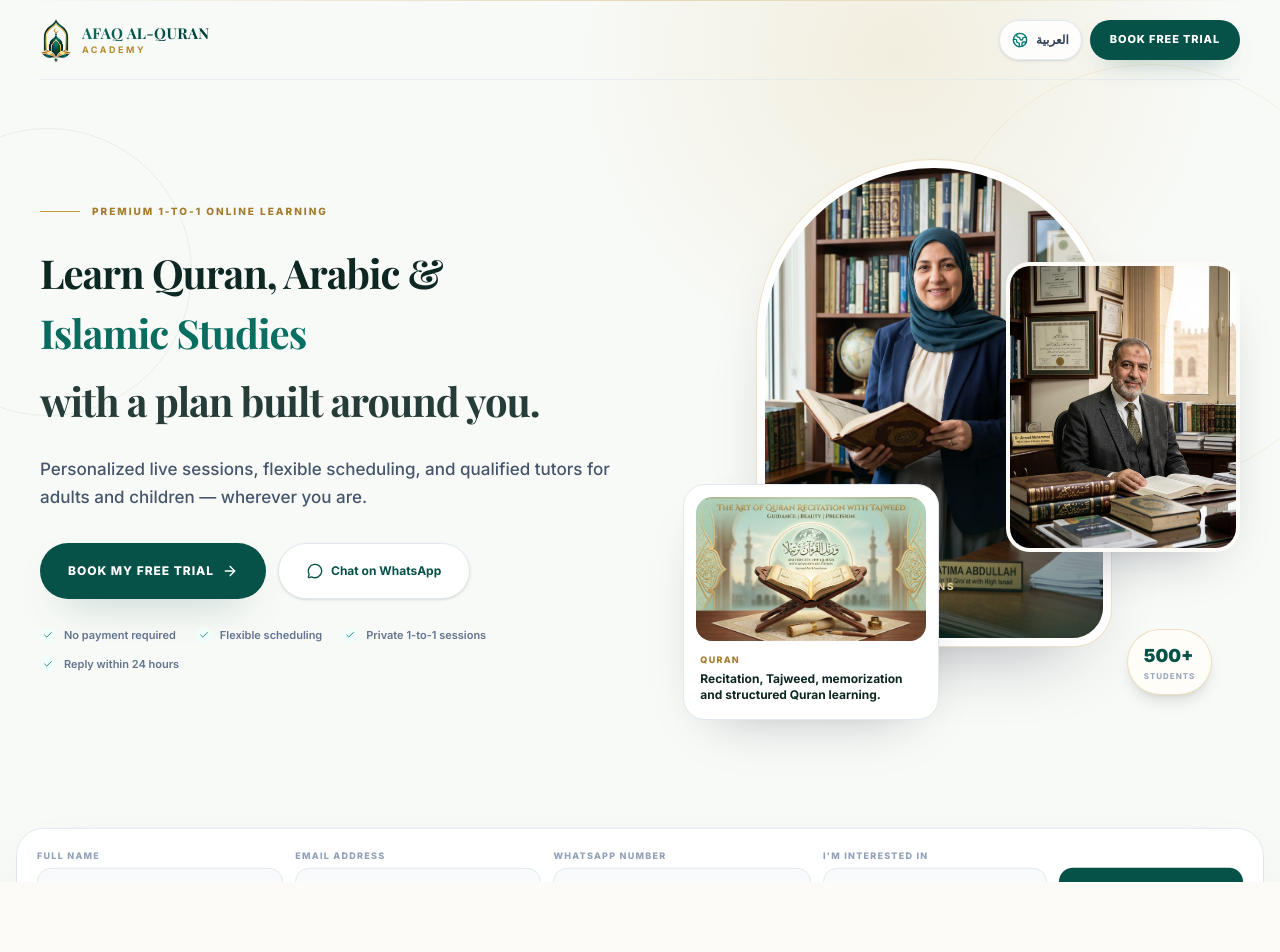
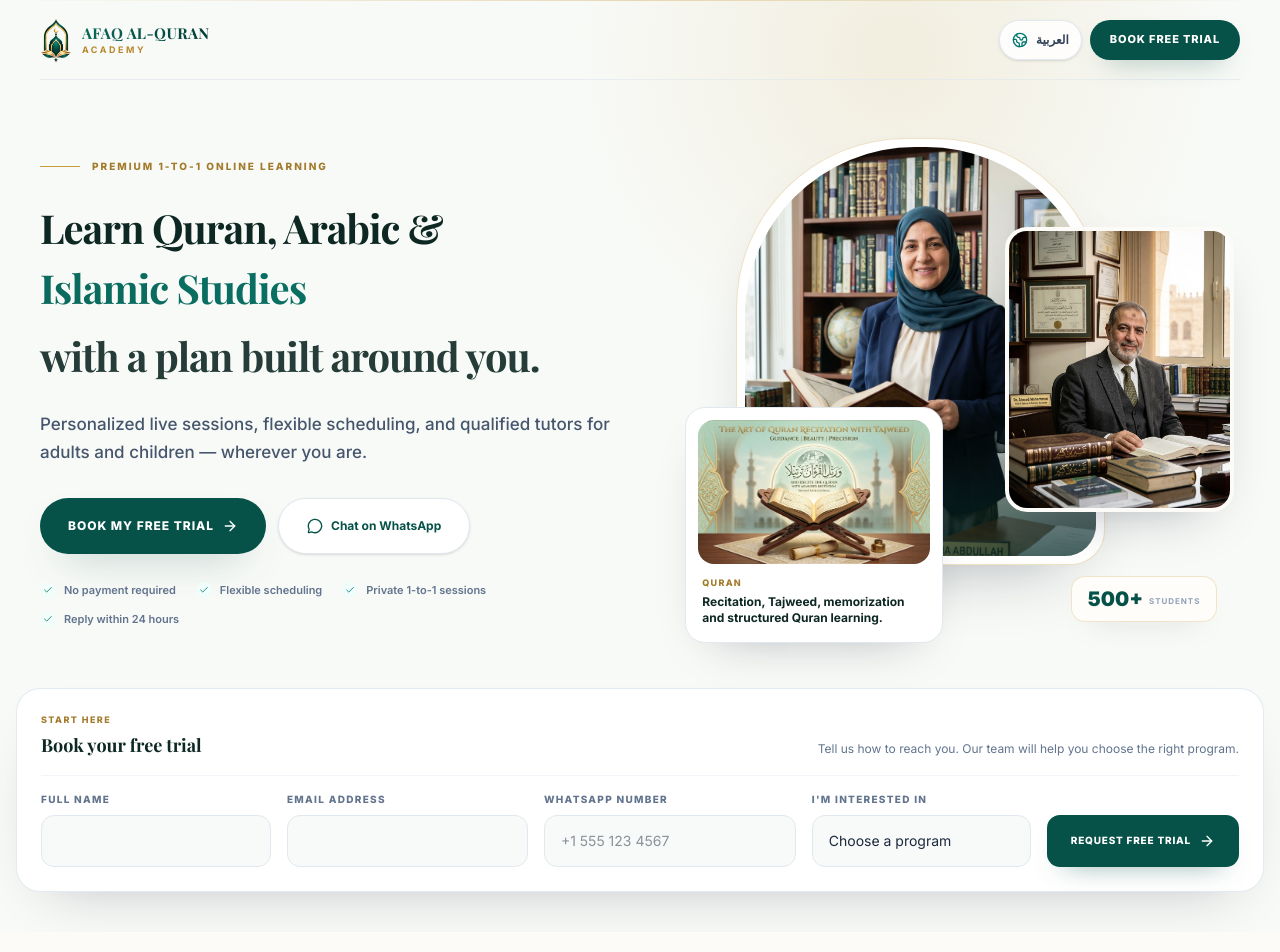
Before and after one commit to afaqalquranacdemy-stack/afaq-academy, a Next.js app: page /free-trial in a window 1280 px wide. Shown: the top 952 px of the page. Built offline with nearby package versions, Linux system fonts and the light colour scheme; no server answers; a web font is replaced by a local one.

Commit message:
refine: clarify landing hero form and remove decorative circles

```diff
--- a/src/components/landing/FreeTrialLanding.tsx
+++ b/src/components/landing/FreeTrialLanding.tsx
@@ -366,10 +366,8 @@ export function FreeTrialLanding() {
   return (
     <div className="min-h-screen overflow-hidden bg-[#FCFBF7] text-slate-900">
       {/* HERO — academic editorial composition */}
-      <section className="relative min-h-[92svh] overflow-hidden bg-[#F8FAF7]">
+      <section className="relative overflow-hidden bg-[#F8FAF7]">
         <div className="absolute inset-x-0 top-0 h-[360px] bg-[radial-gradient(circle_at_70%_15%,rgba(200,155,60,.13),transparent_34%)]" />
-        <div className="absolute -left-24 top-32 h-72 w-72 rounded-full border border-[#0A6A5D]/8" />
-        <div className="absolute -right-20 top-16 h-[420px] w-[420px] rounded-full border border-[#C89B3C]/12" />
         <div className="absolute inset-x-0 top-0 h-px bg-gradient-to-r from-transparent via-[#C89B3C]/35 to-transparent" />
 
         <div className="relative z-10 mx-auto max-w-[1380px] px-4 sm:px-6 lg:px-10">
@@ -403,7 +401,7 @@ export function FreeTrialLanding() {
             </div>
           </header>
 
-          <div className="grid min-h-[700px] items-center gap-10 pb-28 pt-12 md:grid-cols-[1.02fr_.98fr] md:pb-36 lg:gap-16">
+          <div className="grid items-center gap-8 pb-8 pt-10 md:grid-cols-[1.02fr_.98fr] md:gap-12 md:pb-10 md:pt-12 lg:gap-14">
             <div className={isRtl ? "text-right" : "text-left"}>
               <div className="mb-6 inline-flex items-center gap-3 text-[10px] font-extrabold uppercase tracking-[.2em] text-[#A37B2C]">
                 <span className="h-px w-10 bg-[#C89B3C]" />
@@ -455,8 +453,8 @@ export function FreeTrialLanding() {
             </div>
 
             {/* Visual academy composition, not a card */}
-            <div className="relative mx-auto h-[520px] w-full max-w-[560px] md:h-[610px]">
-              <div className="absolute left-[13%] top-[5%] h-[80%] w-[64%] rounded-t-[180px] rounded-b-[38px] border border-[#C89B3C]/30 bg-white p-2 shadow-[0_36px_80px_-46px_rgba(15,23,42,.45)]">
+            <div className="relative mx-auto h-[470px] w-full max-w-[560px] md:h-[520px]">
+              <div className="absolute left-[10%] top-[2%] h-[82%] w-[66%] rounded-t-[170px] rounded-b-[34px] border border-[#C89B3C]/30 bg-white p-2 shadow-[0_32px_72px_-42px_rgba(15,23,42,.42)]">
                 <div className="relative h-full overflow-hidden rounded-t-[170px] rounded-b-[31px] bg-[#EAF1EC]">
                   <Image
                     src="/images/team/fatima.webp"
@@ -476,7 +474,7 @@ export function FreeTrialLanding() {
                 </div>
               </div>
 
-              <div className="absolute right-0 top-[22%] w-[42%] overflow-hidden rounded-[24px] border-4 border-[#FCFBF7] bg-white shadow-[0_24px_60px_-34px_rgba(15,23,42,.45)]">
+              <div className="absolute right-[1%] top-[19%] w-[41%] overflow-hidden rounded-[22px] border-4 border-[#FCFBF7] bg-white shadow-[0_22px_54px_-32px_rgba(15,23,42,.42)]">
                 <div className="relative aspect-[4/5]">
                   <Image
                     src="/images/team/ahmed.webp"
@@ -488,7 +486,7 @@ export function FreeTrialLanding() {
                 </div>
               </div>
 
-              <div className="absolute bottom-[3%] left-0 w-[46%] rounded-[22px] border border-slate-200 bg-white p-3 shadow-[0_22px_55px_-34px_rgba(15,23,42,.38)]">
+              <div className="absolute bottom-[1%] left-[1%] w-[46%] rounded-[20px] border border-slate-200 bg-white p-3 shadow-[0_20px_48px_-30px_rgba(15,23,42,.36)]">
                 <div className="relative aspect-[16/10] overflow-hidden rounded-[16px]">
                   <Image
                     src="/images/courses/quran-recitation1.webp"
@@ -504,19 +502,29 @@ export function FreeTrialLanding() {
                 </div>
               </div>
 
-              <div className="absolute right-[5%] bottom-[7%] rounded-full border border-[#C89B3C]/30 bg-[#FFFDF7] px-4 py-3 shadow-lg">
-                <div className="text-lg font-black text-[#075248]">{academyStats.students}+</div>
-                <div className="text-[8px] font-bold uppercase tracking-[.12em] text-slate-400">{text.statsStudents}</div>
+              <div className="absolute right-[4%] bottom-[5%] min-w-[118px] rounded-[14px] border border-[#C89B3C]/25 bg-[#FFFDF9]/95 px-4 py-3 shadow-[0_14px_30px_-20px_rgba(15,23,42,.35)] backdrop-blur">
+                <div className="flex items-end gap-1.5">
+                  <div className="text-xl font-black leading-none text-[#075248]">{academyStats.students}+</div>
+                  <div className="pb-0.5 text-[8px] font-bold uppercase tracking-[.12em] text-slate-400">{text.statsStudents}</div>
+                </div>
               </div>
             </div>
           </div>
         </div>
 
-        {/* horizontal admissions rail overlapping the hero */}
-        <div id="trial-form" className="absolute inset-x-0 bottom-0 z-20 translate-y-1/2 px-4">
-          <div className="mx-auto max-w-[1260px] rounded-[28px] border border-slate-200 bg-white p-4 shadow-[0_28px_70px_-36px_rgba(15,23,42,.38)] sm:p-5">
+        {/* horizontal admissions rail — part of the hero, fully visible */}
+        <div id="trial-form" className="relative z-20 px-4 pb-8 md:pb-10">
+          <div className="mx-auto max-w-[1260px] rounded-[24px] border border-slate-200/90 bg-white p-5 shadow-[0_24px_60px_-34px_rgba(15,23,42,.30)] sm:p-6">
             {!submitted ? (
-              <form onSubmit={handleSubmit} onFocus={startForm} className="grid gap-3 md:grid-cols-[1.1fr_1.1fr_1.15fr_1fr_auto] md:items-end">
+              <>
+                <div className="mb-4 flex flex-col justify-between gap-2 border-b border-slate-100 pb-4 sm:flex-row sm:items-end">
+                  <div>
+                    <div className="text-[9px] font-extrabold uppercase tracking-[.16em] text-[#A37B2C]">{text.formEyebrow}</div>
+                    <div className={`mt-1 text-lg font-bold text-[#0D2722] ${isRtl ? "font-elmessiri" : "font-serif"}`}>{text.formTitle}</div>
+                  </div>
+                  <div className="max-w-md text-xs leading-5 text-slate-500">{text.formText}</div>
+                </div>
+                <form onSubmit={handleSubmit} onFocus={startForm} className="grid gap-4 md:grid-cols-[1.05fr_1.1fr_1.15fr_1fr_auto] md:items-end">
                 <input
                   type="text"
                   name="website"
@@ -529,47 +537,47 @@ export function FreeTrialLanding() {
                 />
 
                 <label className="block">
-                  <span className="mb-1.5 block text-[9px] font-extrabold uppercase tracking-[.14em] text-slate-400">{text.name}</span>
+                  <span className="mb-2 block text-[10px] font-extrabold uppercase tracking-[.13em] text-slate-500">{text.name}</span>
                   <input
                     required
                     value={form.name}
                     onChange={(e) => setForm((prev) => ({ ...prev, name: e.target.value }))}
-                    className="h-12 w-full rounded-[14px] border border-slate-200 bg-slate-50 px-4 text-sm outline-none transition focus:border-teal-400 focus:bg-white focus:ring-4 focus:ring-teal-500/8"
+                    className="h-13 w-full rounded-[13px] border border-slate-200 bg-[#F8FAF9] px-4 text-sm text-slate-800 outline-none transition focus:border-teal-400 focus:bg-white focus:ring-4 focus:ring-teal-500/8"
                   />
                 </label>
 
                 <label className="block">
-                  <span className="mb-1.5 block text-[9px] font-extrabold uppercase tracking-[.14em] text-slate-400">{text.email}</span>
+                  <span className="mb-2 block text-[10px] font-extrabold uppercase tracking-[.13em] text-slate-500">{text.email}</span>
                   <input
                     type="email"
                     required
                     value={form.email}
                     onChange={(e) => setForm((prev) => ({ ...prev, email: e.target.value }))}
-                    className="h-12 w-full rounded-[14px] border border-slate-200 bg-slate-50 px-4 text-sm outline-none transition focus:border-teal-400 focus:bg-white focus:ring-4 focus:ring-teal-500/8"
+                    className="h-13 w-full rounded-[13px] border border-slate-200 bg-[#F8FAF9] px-4 text-sm text-slate-800 outline-none transition focus:border-teal-400 focus:bg-white focus:ring-4 focus:ring-teal-500/8"
                     dir="ltr"
                   />
                 </label>
 
                 <label className="block">
-                  <span className="mb-1.5 block text-[9px] font-extrabold uppercase tracking-[.14em] text-slate-400">{text.whatsappLabel}</span>
+                  <span className="mb-2 block text-[10px] font-extrabold uppercase tracking-[.13em] text-slate-500">{text.whatsappLabel}</span>
                   <input
                     type="tel"
                     required
                     value={form.whatsapp}
                     onChange={(e) => setForm((prev) => ({ ...prev, whatsapp: e.target.value }))}
                     placeholder={locationData.code ? `${locationData.code} 104 121 3922` : "+1 555 123 4567"}
-                    className="h-12 w-full rounded-[14px] border border-slate-200 bg-slate-50 px-4 text-sm outline-none transition focus:border-teal-400 focus:bg-white focus:ring-4 focus:ring-teal-500/8"
+                    className="h-13 w-full rounded-[13px] border border-slate-200 bg-[#F8FAF9] px-4 text-sm text-slate-800 outline-none transition focus:border-teal-400 focus:bg-white focus:ring-4 focus:ring-teal-500/8"
                     dir="ltr"
                   />
                 </label>
 
                 <label className="block">
-                  <span className="mb-1.5 block text-[9px] font-extrabold uppercase tracking-[.14em] text-slate-400">{text.interest}</span>
+                  <span className="mb-2 block text-[10px] font-extrabold uppercase tracking-[.13em] text-slate-500">{text.interest}</span>
                   <select
                     required
                     value={form.course}
                     onChange={(e) => setForm((prev) => ({ ...prev, course: e.target.value }))}
-                    className="h-12 w-full appearance-none rounded-[14px] border border-slate-200 bg-slate-50 px-4 text-sm outline-none transition focus:border-teal-400 focus:bg-white focus:ring-4 focus:ring-teal-500/8"
+                    className="h-13 w-full appearance-none rounded-[13px] border border-slate-200 bg-[#F8FAF9] px-4 text-sm text-slate-800 outline-none transition focus:border-teal-400 focus:bg-white focus:ring-4 focus:ring-teal-500/8"
                   >
                     <option value="">{text.choose}</option>
                     <option value="quran">{text.quran}</option>
@@ -581,12 +589,13 @@ export function FreeTrialLanding() {
 
                 <button
                   disabled={submitting}
-                  className="inline-flex h-12 items-center justify-center gap-2 rounded-[14px] bg-[#075248] px-5 text-[10px] font-extrabold uppercase tracking-[.08em] text-white shadow-sm transition hover:bg-[#096357] disabled:opacity-60"
+                  className="inline-flex h-13 min-w-[170px] items-center justify-center gap-2 rounded-[13px] bg-[#075248] px-6 text-[10px] font-extrabold uppercase tracking-[.08em] text-white shadow-[0_12px_28px_-18px_rgba(7,82,72,.7)] transition hover:bg-[#096357] disabled:opacity-60"
                 >
                   {submitting ? text.sending : text.submit}
                   {!submitting && <ArrowRight className={`h-4 w-4 ${isRtl ? "rotate-180" : ""}`} />}
                 </button>
               </form>
+              </>
             ) : (
               <div className="flex flex-col items-center justify-between gap-4 py-3 text-center sm:flex-row sm:text-left">
                 <div className="flex items-center gap-3">
@@ -615,7 +624,7 @@ export function FreeTrialLanding() {
       </section>
 
       {/* learning journey — connected, not cards */}
-      <section className="relative px-4 pb-24 pt-40 sm:pb-28 sm:pt-44">
+      <section className="relative px-4 pb-24 pt-24 sm:pb-28 sm:pt-28">
         <div className="mx-auto max-w-[1180px]">
           <div className="grid gap-10 lg:grid-cols-[.72fr_1.28fr] lg:gap-16">
             <div>
```
